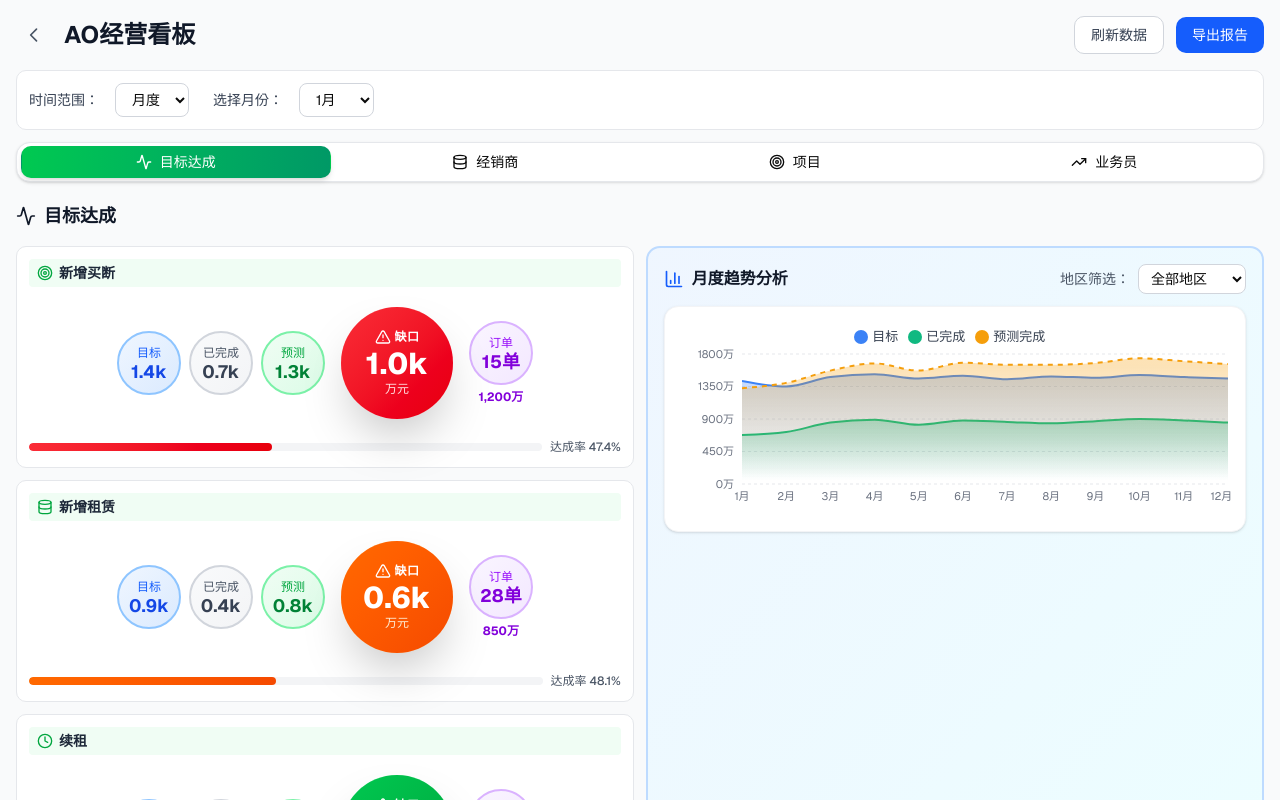
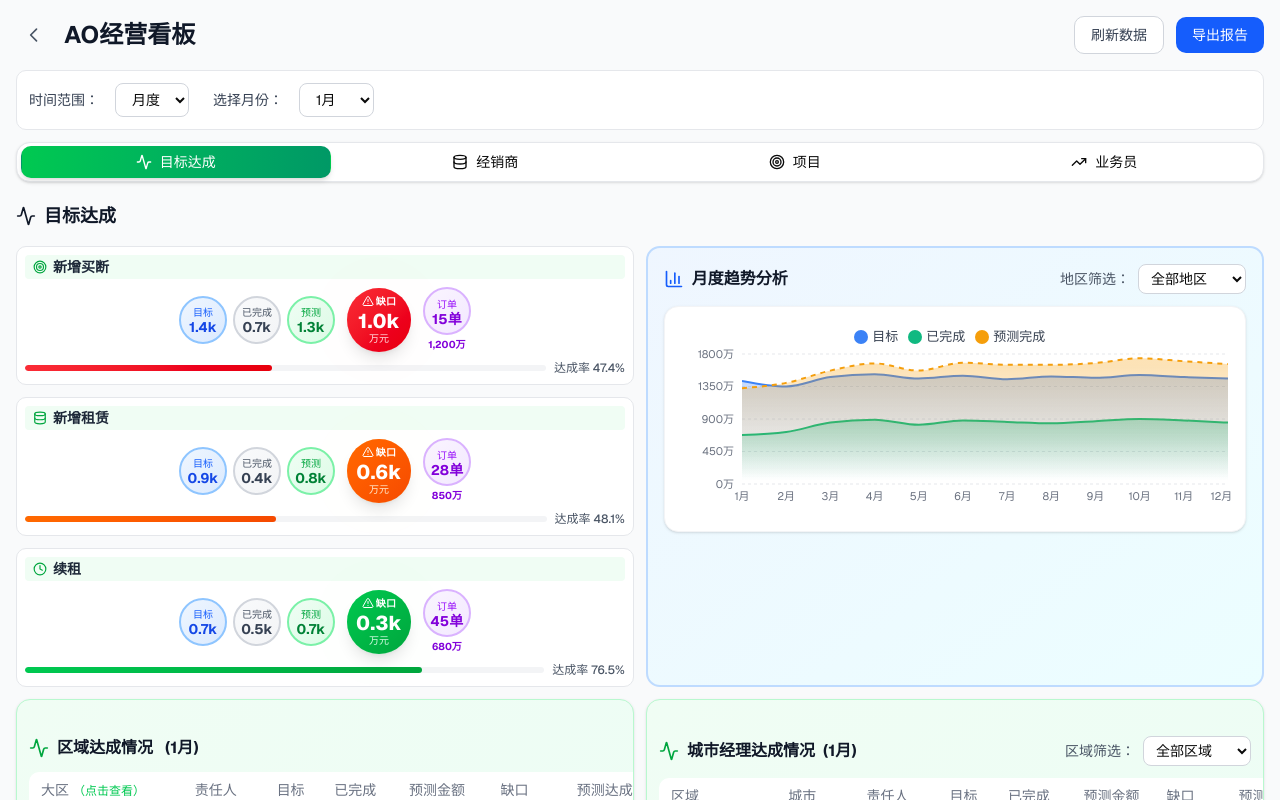
Before and after one commit to navylee1990/coze_jsc, a Next.js app: page /sales in a window 1280 px wide. Shown: the top 800 px of the page. Built offline with nearby package versions, Linux system fonts and the light colour scheme.

Commit message:
refactor: 压缩圆环仪表盘高度，保持紧凑布局

```diff
--- a/src/app/sales/page.tsx
+++ b/src/app/sales/page.tsx
@@ -778,58 +778,58 @@ export default function SalesDashboard() {
         <div className="flex flex-col lg:flex-row gap-3">
           {/* 左侧：KPI指标（买断+租赁+续租）- 同心圆环仪表盘风格 */}
           <div className="w-full lg:w-1/2 flex flex-col gap-3">
-            {/* 第一行：新增买断指标 - 圆环仪表盘 */}
-            <div className="bg-white border border-gray-200 rounded-lg p-3">
-              <div className="bg-green-50 px-2 py-1 rounded mb-3">
+            {/* 第一行：新增买断指标 - 紧凑圆环布局 */}
+            <div className="bg-white border border-gray-200 rounded-lg p-2">
+              <div className="bg-green-50 px-2 py-0.5 rounded mb-2">
                 <div className="flex items-center gap-1.5">
-                  <Target className="w-4 h-4 text-green-600" />
+                  <Target className="w-3.5 h-3.5 text-green-600" />
                   <span className="text-sm font-bold text-gray-800">新增买断</span>
                 </div>
               </div>
 
-              {/* 圆环仪表盘布局 */}
-              <div className="flex items-center justify-center gap-4 py-2">
+              {/* 紧凑圆环布局 - 横向排列 */}
+              <div className="flex items-center justify-center gap-2">
                 {/* 左侧小指标组 */}
-                <div className="flex gap-2">
+                <div className="flex gap-1.5">
                   {/* 目标 */}
                   <div className="flex flex-col items-center">
-                    <div className="w-16 h-16 rounded-full bg-gradient-to-br from-blue-50 to-blue-100 border-2 border-blue-300 flex flex-col items-center justify-center">
-                      <div className="text-xs text-blue-600 font-medium">目标</div>
-                      <div className="text-lg font-bold text-blue-700 leading-none mt-0.5">{(currentRangeData.target / 1000).toFixed(1)}k</div>
+                    <div className="w-12 h-12 rounded-full bg-gradient-to-br from-blue-50 to-blue-100 border-2 border-blue-300 flex flex-col items-center justify-center">
+                      <div className="text-[10px] text-blue-600 font-medium">目标</div>
+                      <div className="text-sm font-bold text-blue-700 leading-none">{(currentRangeData.target / 1000).toFixed(1)}k</div>
                     </div>
                   </div>
 
                   {/* 已完成 */}
                   <div className="flex flex-col items-center">
-                    <div className="w-16 h-16 rounded-full bg-gradient-to-br from-gray-50 to-gray-100 border-2 border-gray-300 flex flex-col items-center justify-center">
-                      <div className="text-xs text-gray-600 font-medium">已完成</div>
-                      <div className="text-lg font-bold text-gray-700 leading-none mt-0.5">{(currentRangeData.completed / 1000).toFixed(1)}k</div>
+                    <div className="w-12 h-12 rounded-full bg-gradient-to-br from-gray-50 to-gray-100 border-2 border-gray-300 flex flex-col items-center justify-center">
+                      <div className="text-[10px] text-gray-600 font-medium">已完成</div>
+                      <div className="text-sm font-bold text-gray-700 leading-none">{(currentRangeData.completed / 1000).toFixed(1)}k</div>
                     </div>
                   </div>
 
                   {/* 预测完成 */}
                   <div className="flex flex-col items-center">
-                    <div className="w-16 h-16 rounded-full bg-gradient-to-br from-green-50 to-green-100 border-2 border-green-300 flex flex-col items-center justify-center">
-                      <div className="text-xs text-green-600 font-medium">预测</div>
-                      <div className="text-lg font-bold text-green-700 leading-none mt-0.5">{(currentRangeData.predicted / 1000).toFixed(1)}k</div>
-                    </div>
-                  </div>
-                </div>
-
-                {/* 中心：任务缺口 - 超大圆环突出 */}
-                <div className="relative">
+                    <div className="w-12 h-12 rounded-full bg-gradient-to-br from-green-50 to-green-100 border-2 border-green-300 flex flex-col items-center justify-center">
+                      <div className="text-[10px] text-green-600 font-medium">预测</div>
+                      <div className="text-sm font-bold text-green-700 leading-none">{(currentRangeData.predicted / 1000).toFixed(1)}k</div>
+                    </div>
+                  </div>
+                </div>
+
+                {/* 中心：任务缺口 - 紧凑圆环 */}
+                <div className="relative mx-1">
                   {/* 外圈 */}
-                  <div className="absolute inset-0 rounded-full border-4 border-red-200"></div>
+                  <div className="absolute inset-0 rounded-full border-3 border-red-200"></div>
                   {/* 内圈 */}
-                  <div className="absolute inset-2 rounded-full border-4 border-red-400"></div>
+                  <div className="absolute inset-1 rounded-full border-3 border-red-400"></div>
                   {/* 中心圆 */}
-                  <div className="relative w-28 h-28 rounded-full bg-gradient-to-br from-red-500 to-red-600 flex flex-col items-center justify-center shadow-2xl">
-                    <div className="flex items-center gap-1 mb-1">
-                      <AlertTriangle className="w-4 h-4 text-white" />
-                      <span className="text-xs font-bold text-white uppercase tracking-wide">缺口</span>
-                    </div>
-                    <div className="text-3xl font-extrabold text-white leading-none">{(currentRangeData.gap / 100).toFixed(1)}k</div>
-                    <div className="text-xs text-red-100 font-medium mt-0.5">万元</div>
+                  <div className="relative w-16 h-16 rounded-full bg-gradient-to-br from-red-500 to-red-600 flex flex-col items-center justify-center shadow-lg">
+                    <div className="flex items-center gap-0.5 mb-0.5">
+                      <AlertTriangle className="w-3 h-3 text-white" />
+                      <span className="text-[10px] font-bold text-white uppercase tracking-wide">缺口</span>
+                    </div>
+                    <div className="text-xl font-extrabold text-white leading-none">{(currentRangeData.gap / 100).toFixed(1)}k</div>
+                    <div className="text-[10px] text-red-100 font-medium">万元</div>
                   </div>
                   {/* 动画光晕 */}
                   <div className="absolute inset-0 rounded-full bg-red-400 animate-ping opacity-20"></div>
@@ -837,17 +837,17 @@ export default function SalesDashboard() {
 
                 {/* 右侧：在手订单 */}
                 <div className="flex flex-col items-center">
-                  <div className="w-16 h-16 rounded-full bg-gradient-to-br from-purple-50 to-purple-100 border-2 border-purple-300 flex flex-col items-center justify-center">
-                    <div className="text-xs text-purple-600 font-medium">订单</div>
-                    <div className="text-lg font-bold text-purple-700 leading-none mt-0.5">15单</div>
-                  </div>
-                  <div className="text-xs text-purple-700 font-bold mt-1">1,200万</div>
+                  <div className="w-12 h-12 rounded-full bg-gradient-to-br from-purple-50 to-purple-100 border-2 border-purple-300 flex flex-col items-center justify-center">
+                    <div className="text-[10px] text-purple-600 font-medium">订单</div>
+                    <div className="text-sm font-bold text-purple-700 leading-none">15单</div>
+                  </div>
+                  <div className="text-[10px] text-purple-700 font-bold mt-0.5">1,200万</div>
                 </div>
               </div>
 
               {/* 底部趋势指示条 */}
-              <div className="mt-3 flex items-center gap-2">
-                <div className="flex-1 h-2 bg-gray-100 rounded-full overflow-hidden">
+              <div className="mt-2 flex items-center gap-2">
+                <div className="flex-1 h-1.5 bg-gray-100 rounded-full overflow-hidden">
                   <div
                     className="h-full bg-gradient-to-r from-red-500 to-red-600 rounded-full transition-all duration-500"
                     style={{ width: `${Math.min(100, (currentRangeData.completed / currentRangeData.target) * 100)}%` }}
@@ -860,58 +860,59 @@ export default function SalesDashboard() {
             </div>
 
 
-            {/* 第二行：新增租赁指标 - 圆环仪表盘 */}
-            <div className="bg-white border border-gray-200 rounded-lg p-3">
-              <div className="bg-green-50 px-2 py-1 rounded mb-3">
+
+            {/* 第二行：新增租赁指标 - 紧凑圆环布局 */}
+            <div className="bg-white border border-gray-200 rounded-lg p-2">
+              <div className="bg-green-50 px-2 py-0.5 rounded mb-2">
                 <div className="flex items-center gap-1.5">
-                  <Database className="w-4 h-4 text-green-600" />
+                  <Database className="w-3.5 h-3.5 text-green-600" />
                   <span className="text-sm font-bold text-gray-800">新增租赁</span>
                 </div>
               </div>
 
-              {/* 圆环仪表盘布局 */}
-              <div className="flex items-center justify-center gap-4 py-2">
+              {/* 紧凑圆环布局 - 横向排列 */}
+              <div className="flex items-center justify-center gap-2">
                 {/* 左侧小指标组 */}
-                <div className="flex gap-2">
+                <div className="flex gap-1.5">
                   {/* 目标 */}
                   <div className="flex flex-col items-center">
-                    <div className="w-16 h-16 rounded-full bg-gradient-to-br from-blue-50 to-blue-100 border-2 border-blue-300 flex flex-col items-center justify-center">
-                      <div className="text-xs text-blue-600 font-medium">目标</div>
-                      <div className="text-lg font-bold text-blue-700 leading-none mt-0.5">{(leaseTimeRangeData[timeRange as keyof typeof leaseTimeRangeData].target / 1000).toFixed(1)}k</div>
+                    <div className="w-12 h-12 rounded-full bg-gradient-to-br from-blue-50 to-blue-100 border-2 border-blue-300 flex flex-col items-center justify-center">
+                      <div className="text-[10px] text-blue-600 font-medium">目标</div>
+                      <div className="text-sm font-bold text-blue-700 leading-none">{(leaseTimeRangeData[timeRange as keyof typeof leaseTimeRangeData].target / 1000).toFixed(1)}k</div>
                     </div>
                   </div>
 
                   {/* 已完成 */}
                   <div className="flex flex-col items-center">
-                    <div className="w-16 h-16 rounded-full bg-gradient-to-br from-gray-50 to-gray-100 border-2 border-gray-300 flex flex-col items-center justify-center">
-                      <div className="text-xs text-gray-600 font-medium">已完成</div>
-                      <div className="text-lg font-bold text-gray-700 leading-none mt-0.5">{(leaseTimeRangeData[timeRange as keyof typeof leaseTimeRangeData].completed / 1000).toFixed(1)}k</div>
+                    <div className="w-12 h-12 rounded-full bg-gradient-to-br from-gray-50 to-gray-100 border-2 border-gray-300 flex flex-col items-center justify-center">
+                      <div className="text-[10px] text-gray-600 font-medium">已完成</div>
+                      <div className="text-sm font-bold text-gray-700 leading-none">{(leaseTimeRangeData[timeRange as keyof typeof leaseTimeRangeData].completed / 1000).toFixed(1)}k</div>
                     </div>
                   </div>
 
                   {/* 预测完成 */}
                   <div className="flex flex-col items-center">
-                    <div className="w-16 h-16 rounded-full bg-gradient-to-br from-green-50 to-green-100 border-2 border-green-300 flex flex-col items-center justify-center">
-                      <div className="text-xs text-green-600 font-medium">预测</div>
-                      <div className="text-lg font-bold text-green-700 leading-none mt-0.5">{(leaseTimeRangeData[timeRange as keyof typeof leaseTimeRangeData].predicted / 1000).toFixed(1)}k</div>
-                    </div>
-                  </div>
-                </div>
-
-                {/* 中心：任务缺口 - 中风险用橙色 */}
-                <div className="relative">
+                    <div className="w-12 h-12 rounded-full bg-gradient-to-br from-green-50 to-green-100 border-2 border-green-300 flex flex-col items-center justify-center">
+                      <div className="text-[10px] text-green-600 font-medium">预测</div>
+                      <div className="text-sm font-bold text-green-700 leading-none">{(leaseTimeRangeData[timeRange as keyof typeof leaseTimeRangeData].predicted / 1000).toFixed(1)}k</div>
+                    </div>
+                  </div>
+                </div>
+
+                {/* 中心：任务缺口 - 紧凑圆环 */}
+                <div className="relative mx-1">
                   {/* 外圈 */}
-                  <div className="absolute inset-0 rounded-full border-4 border-orange-200"></div>
+                  <div className="absolute inset-0 rounded-full border-3 border-orange-200"></div>
                   {/* 内圈 */}
-                  <div className="absolute inset-2 rounded-full border-4 border-orange-400"></div>
+                  <div className="absolute inset-1 rounded-full border-3 border-orange-400"></div>
                   {/* 中心圆 */}
-                  <div className="relative w-28 h-28 rounded-full bg-gradient-to-br from-orange-500 to-orange-600 flex flex-col items-center justify-center shadow-2xl">
-                    <div className="flex items-center gap-1 mb-1">
-                      <AlertTriangle className="w-4 h-4 text-white" />
-                      <span className="text-xs font-bold text-white uppercase tracking-wide">缺口</span>
-                    </div>
-                    <div className="text-3xl font-extrabold text-white leading-none">{(leaseTimeRangeData[timeRange as keyof typeof leaseTimeRangeData].gap / 100).toFixed(1)}k</div>
-                    <div className="text-xs text-orange-100 font-medium mt-0.5">万元</div>
+                  <div className="relative w-16 h-16 rounded-full bg-gradient-to-br from-orange-500 to-orange-600 flex flex-col items-center justify-center shadow-lg">
+                    <div className="flex items-center gap-0.5 mb-0.5">
+                      <AlertTriangle className="w-3 h-3 text-white" />
+                      <span className="text-[10px] font-bold text-white uppercase tracking-wide">缺口</span>
+                    </div>
+                    <div className="text-xl font-extrabold text-white leading-none">{(leaseTimeRangeData[timeRange as keyof typeof leaseTimeRangeData].gap / 100).toFixed(1)}k</div>
+                    <div className="text-[10px] text-orange-100 font-medium">万元</div>
                   </div>
                   {/* 动画光晕 */}
                   <div className="absolute inset-0 rounded-full bg-orange-400 animate-ping opacity-20"></div>
@@ -919,17 +920,17 @@ export default function SalesDashboard() {
 
                 {/* 右侧：在手订单 */}
                 <div className="flex flex-col items-center">
-                  <div className="w-16 h-16 rounded-full bg-gradient-to-br from-purple-50 to-purple-100 border-2 border-purple-300 flex flex-col items-center justify-center">
-                    <div className="text-xs text-purple-600 font-medium">订单</div>
-                    <div className="text-lg font-bold text-purple-700 leading-none mt-0.5">{leaseKPI.orders}单</div>
-                  </div>
-                  <div className="text-xs text-purple-700 font-bold mt-1">{leaseKPI.ordersAmount}万</div>
+                  <div className="w-12 h-12 rounded-full bg-gradient-to-br from-purple-50 to-purple-100 border-2 border-purple-300 flex flex-col items-center justify-center">
+                    <div className="text-[10px] text-purple-600 font-medium">订单</div>
+                    <div className="text-sm font-bold text-purple-700 leading-none">{leaseKPI.orders}单</div>
+                  </div>
+                  <div className="text-[10px] text-purple-700 font-bold mt-0.5">{leaseKPI.ordersAmount}万</div>
                 </div>
               </div>
 
               {/* 底部趋势指示条 */}
-              <div className="mt-3 flex items-center gap-2">
-                <div className="flex-1 h-2 bg-gray-100 rounded-full overflow-hidden">
+              <div className="mt-2 flex items-center gap-2">
+                <div className="flex-1 h-1.5 bg-gray-100 rounded-full overflow-hidden">
                   <div
                     className="h-full bg-gradient-to-r from-orange-500 to-orange-600 rounded-full transition-all duration-500"
                     style={{ width: `${Math.min(100, (leaseTimeRangeData[timeRange as keyof typeof leaseTimeRangeData].completed / leaseTimeRangeData[timeRange as keyof typeof leaseTimeRangeData].target) * 100)}%` }}
@@ -943,58 +944,59 @@ export default function SalesDashboard() {
 
 
 
-            {/* 第三行：续租指标 - 圆环仪表盘 */}
-            <div className="bg-white border border-gray-200 rounded-lg p-3">
-              <div className="bg-green-50 px-2 py-1 rounded mb-3">
+
+            {/* 第三行：续租指标 - 紧凑圆环布局 */}
+            <div className="bg-white border border-gray-200 rounded-lg p-2">
+              <div className="bg-green-50 px-2 py-0.5 rounded mb-2">
                 <div className="flex items-center gap-1.5">
-                  <Clock className="w-4 h-4 text-green-600" />
+                  <Clock className="w-3.5 h-3.5 text-green-600" />
                   <span className="text-sm font-bold text-gray-800">续租</span>
                 </div>
               </div>
 
-              {/* 圆环仪表盘布局 */}
-              <div className="flex items-center justify-center gap-4 py-2">
+              {/* 紧凑圆环布局 - 横向排列 */}
+              <div className="flex items-center justify-center gap-2">
                 {/* 左侧小指标组 */}
-                <div className="flex gap-2">
+                <div className="flex gap-1.5">
                   {/* 目标 */}
                   <div className="flex flex-col items-center">
-                    <div className="w-16 h-16 rounded-full bg-gradient-to-br from-blue-50 to-blue-100 border-2 border-blue-300 flex flex-col items-center justify-center">
-                      <div className="text-xs text-blue-600 font-medium">目标</div>
-                      <div className="text-lg font-bold text-blue-700 leading-none mt-0.5">{(renewalTimeRangeData[timeRange as keyof typeof renewalTimeRangeData].target / 1000).toFixed(1)}k</div>
+                    <div className="w-12 h-12 rounded-full bg-gradient-to-br from-blue-50 to-blue-100 border-2 border-blue-300 flex flex-col items-center justify-center">
+                      <div className="text-[10px] text-blue-600 font-medium">目标</div>
+                      <div className="text-sm font-bold text-blue-700 leading-none">{(renewalTimeRangeData[timeRange as keyof typeof renewalTimeRangeData].target / 1000).toFixed(1)}k</div>
                     </div>
                   </div>
 
                   {/* 已完成 */}
                   <div className="flex flex-col items-center">
-                    <div className="w-16 h-16 rounded-full bg-gradient-to-br from-gray-50 to-gray-100 border-2 border-gray-300 flex flex-col items-center justify-center">
-                      <div className="text-xs text-gray-600 font-medium">已完成</div>
-                      <div className="text-lg font-bold text-gray-700 leading-none mt-0.5">{(renewalTimeRangeData[timeRange as keyof typeof renewalTimeRangeData].completed / 1000).toFixed(1)}k</div>
+                    <div className="w-12 h-12 rounded-full bg-gradient-to-br from-gray-50 to-gray-100 border-2 border-gray-300 flex flex-col items-center justify-center">
+                      <div className="text-[10px] text-gray-600 font-medium">已完成</div>
+                      <div className="text-sm font-bold text-gray-700 leading-none">{(renewalTimeRangeData[timeRange as keyof typeof renewalTimeRangeData].completed / 1000).toFixed(1)}k</div>
                     </div>
                   </div>
 
                   {/* 预测完成 */}
                   <div className="flex flex-col items-center">
-                    <div className="w-16 h-16 rounded-full bg-gradient-to-br from-green-50 to-green-100 border-2 border-green-300 flex flex-col items-center justify-center">
-                      <div className="text-xs text-green-600 font-medium">预测</div>
-                      <div className="text-lg font-bold text-green-700 leading-none mt-0.5">{(renewalTimeRangeData[timeRange as keyof typeof renewalTimeRangeData].predicted / 1000).toFixed(1)}k</div>
-                    </div>
-                  </div>
-                </div>
-
-                {/* 中心：任务缺口 - 低风险用绿色 */}
-                <div className="relative">
+                    <div className="w-12 h-12 rounded-full bg-gradient-to-br from-green-50 to-green-100 border-2 border-green-300 flex flex-col items-center justify-center">
+                      <div className="text-[10px] text-green-600 font-medium">预测</div>
+                      <div className="text-sm font-bold text-green-700 leading-none">{(renewalTimeRangeData[timeRange as keyof typeof renewalTimeRangeData].predicted / 1000).toFixed(1)}k</div>
+                    </div>
+                  </div>
+                </div>
+
+                {/* 中心：任务缺口 - 紧凑圆环 */}
+                <div className="relative mx-1">
                   {/* 外圈 */}
-                  <div className="absolute inset-0 rounded-full border-4 border-green-200"></div>
+                  <div className="absolute inset-0 rounded-full border-3 border-green-200"></div>
                   {/* 内圈 */}
-                  <div className="absolute inset-2 rounded-full border-4 border-green-400"></div>
+                  <div className="absolute inset-1 rounded-full border-3 border-green-400"></div>
                   {/* 中心圆 */}
-                  <div className="relative w-28 h-28 rounded-full bg-gradient-to-br from-green-500 to-green-600 flex flex-col items-center justify-center shadow-2xl">
-                    <div className="flex items-center gap-1 mb-1">
-                      <AlertTriangle className="w-4 h-4 text-white" />
-                      <span className="text-xs font-bold text-white uppercase tracking-wide">缺口</span>
-                    </div>
-                    <div className="text-3xl font-extrabold text-white leading-none">{(renewalTimeRangeData[timeRange as keyof typeof renewalTimeRangeData].gap / 100).toFixed(1)}k</div>
-                    <div className="text-xs text-green-100 font-medium mt-0.5">万元</div>
+                  <div className="relative w-16 h-16 rounded-full bg-gradient-to-br from-green-500 to-green-600 flex flex-col items-center justify-center shadow-lg">
+                    <div className="flex items-center gap-0.5 mb-0.5">
+                      <AlertTriangle className="w-3 h-3 text-white" />
+                      <span className="text-[10px] font-bold text-white uppercase tracking-wide">缺口</span>
+                    </div>
+                    <div className="text-xl font-extrabold text-white leading-none">{(renewalTimeRangeData[timeRange as keyof typeof renewalTimeRangeData].gap / 100).toFixed(1)}k</div>
+                    <div className="text-[10px] text-green-100 font-medium">万元</div>
                   </div>
                   {/* 动画光晕 */}
                   <div className="absolute inset-0 rounded-full bg-green-400 animate-ping opacity-20"></div>
@@ -1002,17 +1004,17 @@ export default function SalesDashboard() {
 
                 {/* 右侧：在手订单 */}
                 <div className="flex flex-col items-center">
-                  <div className="w-16 h-16 rounded-full bg-gradient-to-br from-purple-50 to-purple-100 border-2 border-purple-300 flex flex-col items-center justify-center">
-                    <div className="text-xs text-purple-600 font-medium">订单</div>
-                    <div className="text-lg font-bold text-purple-700 leading-none mt-0.5">{renewalKPI.orders}单</div>
-                  </div>
-                  <div className="text-xs text-purple-700 font-bold mt-1">{renewalKPI.ordersAmount}万</div>
+                  <div className="w-12 h-12 rounded-full bg-gradient-to-br from-purple-50 to-purple-100 border-2 border-purple-300 flex flex-col items-center justify-center">
+                    <div className="text-[10px] text-purple-600 font-medium">订单</div>
+                    <div className="text-sm font-bold text-purple-700 leading-none">{renewalKPI.orders}单</div>
+                  </div>
+                  <div className="text-[10px] text-purple-700 font-bold mt-0.5">{renewalKPI.ordersAmount}万</div>
                 </div>
               </div>
 
               {/* 底部趋势指示条 */}
-              <div className="mt-3 flex items-center gap-2">
-                <div className="flex-1 h-2 bg-gray-100 rounded-full overflow-hidden">
+              <div className="mt-2 flex items-center gap-2">
+                <div className="flex-1 h-1.5 bg-gray-100 rounded-full overflow-hidden">
                   <div
                     className="h-full bg-gradient-to-r from-green-500 to-green-600 rounded-full transition-all duration-500"
                     style={{ width: `${Math.min(100, (renewalTimeRangeData[timeRange as keyof typeof renewalTimeRangeData].completed / renewalTimeRangeData[timeRange as keyof typeof renewalTimeRangeData].target) * 100)}%` }}
```
